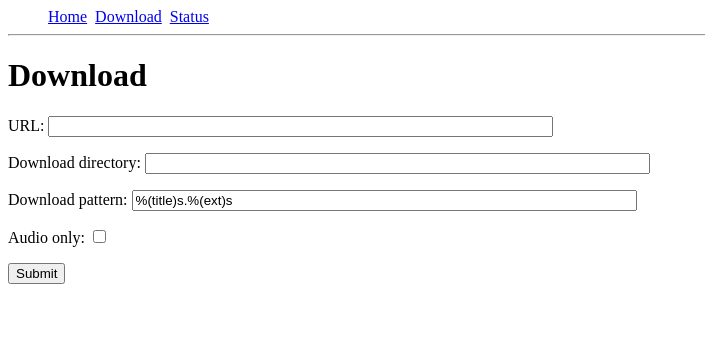
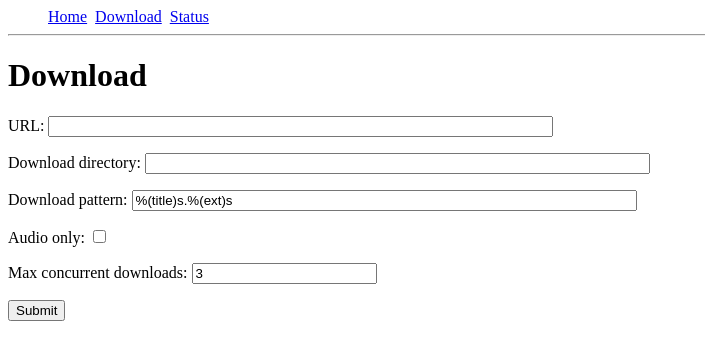
Before and after one commit to mfgering/yt_server, a Flask app: page / in a window 1280 px wide. Shown: the top 360 px of the page, without its empty margins (0-705 px from the left). Run offline with Flask 2, Linux system fonts and the light colour scheme.

Commit message:
configure max dl

```diff
--- a/app/forms.py
+++ b/app/forms.py
@@ -1,7 +1,7 @@
 from pathlib import Path
 from flask_wtf import FlaskForm
-from wtforms import StringField, PasswordField, BooleanField, SubmitField
-from wtforms.validators import DataRequired, URL, ValidationError
+from wtforms import IntegerField, StringField, PasswordField, BooleanField, SubmitField
+from wtforms.validators import DataRequired, NumberRange, URL, ValidationError
 
 class LoginForm(FlaskForm):
 	username = StringField('Username', validators=[DataRequired()])
@@ -14,6 +14,7 @@ class DownloadForm(FlaskForm):
 	dl_dir = StringField('Download directory', validators=[DataRequired(message='A directory name is needed')])
 	dl_patt = StringField('Download pattern', validators=[DataRequired(message='A pattern is needed')])
 	x_audio = BooleanField("Audio only")
+	max_dl = IntegerField("Max concurrent downloads", validators=[NumberRange(min=1, message="Must be at least 1")])
 	submit = SubmitField('Submit')
 
 	@staticmethod
--- a/app/routes.py
+++ b/app/routes.py
@@ -12,13 +12,15 @@ def download():
 	if request.method == 'GET':
 		form = DownloadForm(dl_dir=session.get('dl_dir', config.Config.DEFAULT_DOWNLOAD_DIR),
 							dl_patt=session.get('dl_patt', config.Config.DEFAULT_DOWNLOAD_NAME_PATTERN),
-							x_audio=session.get('x_audio', False))
+							x_audio=session.get('x_audio', False),
+							max_dl=session.get('max_dl', config.Config.MAX_CONCURRENT_DL))
 	else:
 		form = DownloadForm(request.form)
 	if form.validate_on_submit():
 		session['dl_dir'] = form.dl_dir.data
 		session['dl_patt'] = form.dl_patt.data
 		session['x_audio'] = form.x_audio.data
+		session['max_dl'] = form.max_dl.data
 		msg = downloader.Downloader.submit_download(form)
 		if msg is not None:
 			flash(msg)
--- a/app/templates/download.html
+++ b/app/templates/download.html
@@ -32,6 +32,9 @@
         <p>
             {{ with_errors(form.x_audio, size=60) }}
         </p>
+        <p>
+            {{ with_errors(form.max_dl, size=10) }}
+        </p>
         <p>{{ form.submit() }}</p>
     </form>
 {% endblock %}
--- a/downloader.py
+++ b/downloader.py
@@ -27,6 +27,7 @@ class Downloader(object):
 			#ytdl_opts["extractaudio"] = True
 			#ytdl_opts["audioformat"] = "best"
 		url = form.url.data
+		Config.MAX_CONCURRENT_DL = form.max_dl.data
 		thread = DownloadThread(Downloader.thread_callback, ytdl_opts, url)
 		Downloader.Queue.append(thread)
 		Downloader.run_next_queued()
```
